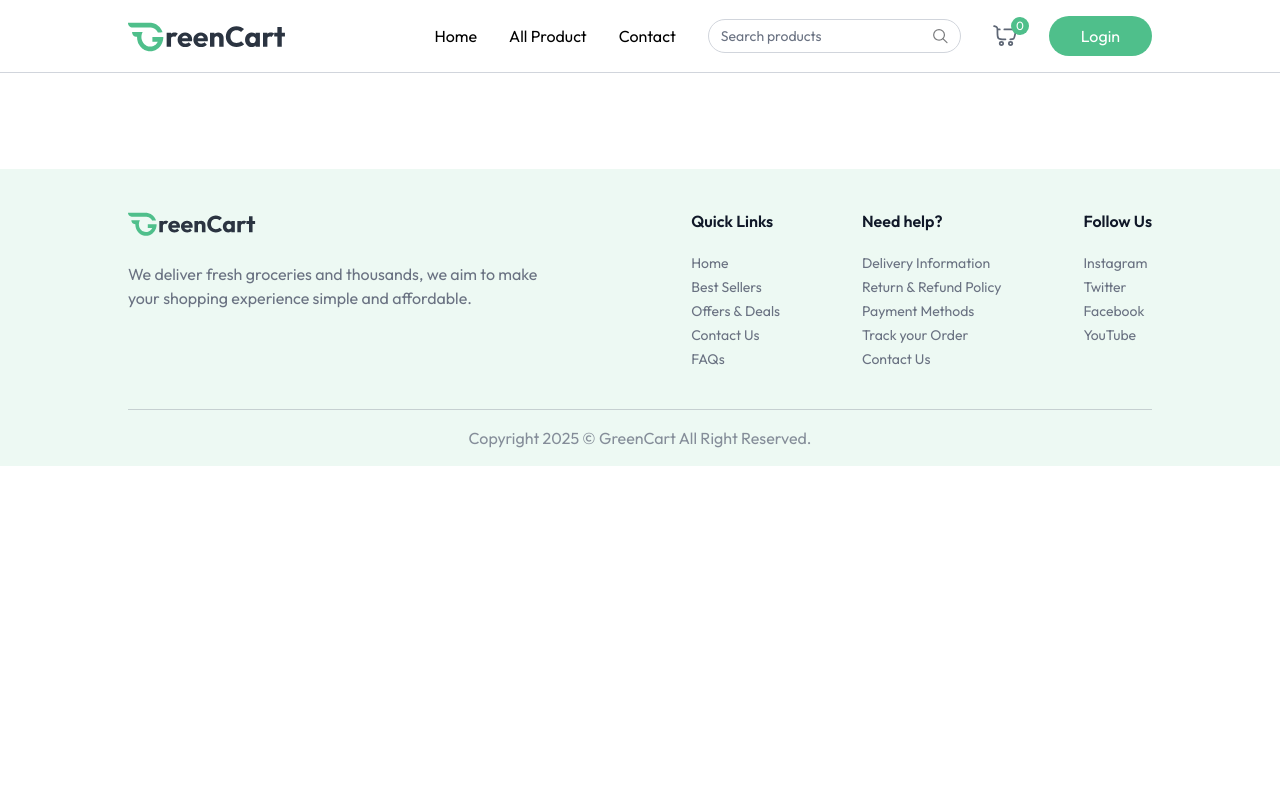
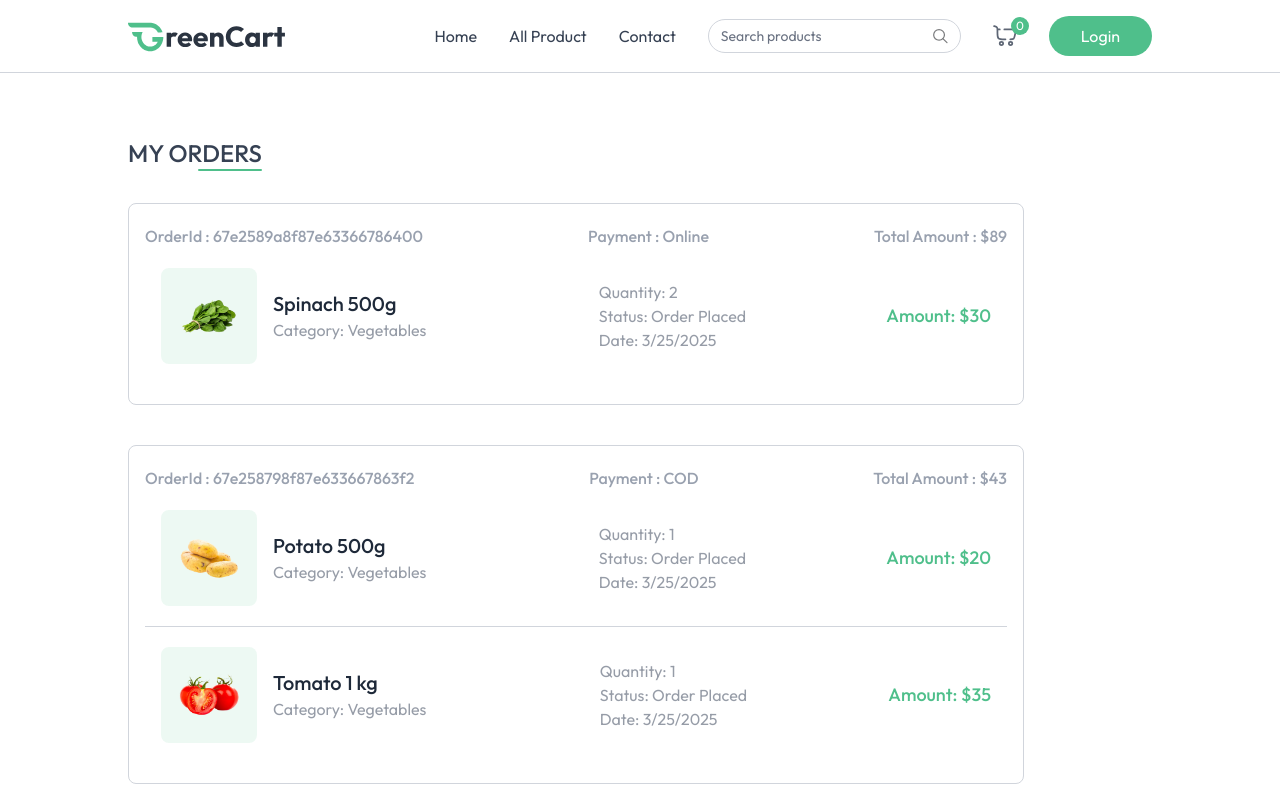
Before and after one commit to KrushitKaneriya/Green-Cart, a React (Vite) app in the folder client/: page /my-orders in a window 1280 px wide. Shown: the top 800 px of the page. Built offline with nearby package versions, Linux system fonts and the light colour scheme.

Commit message:
admin sidebar done

```diff
--- a/client/src/App.jsx
+++ b/client/src/App.jsx
@@ -11,14 +11,17 @@
 import ProductDetails from './pages/ProductDetails';
 import Cart from './pages/Cart';
 import AddAddress from './pages/AddAddress';
+import MyOrders from './pages/MyOrders';
+import SellerLogin from './components/seller/SellerLogin';
+import SellerLayout from './pages/seller/SellerLayout';
 
 const App = () => {
 
   const isSellerPath = useLocation().pathname.includes("seller");
-  const {showUserLogin} = useAppContext()
+  const {showUserLogin, isSeller} = useAppContext()
 
   return (
-    <div>
+    <div className='text-default min-h-screen text-gray-700 bg-white'>
 
       {isSellerPath ? null : <Navbar/>}
       {showUserLogin ? <Login/> : null}
@@ -32,6 +35,10 @@
           <Route path='/products/:category/:id' element={<ProductDetails/>} />
           <Route path='/cart' element={<Cart/>} />
           <Route path='/add-address' element={<AddAddress/>} />
+          <Route path='/my-orders' element={<MyOrders/>} />
+          <Route path='/seller' element={isSeller ? <SellerLayout/> : <SellerLogin/>}>
+
+          </Route>
         </Routes>
       </div>
       {!isSellerPath && <Footer/>}
--- a/client/src/components/ProductCard.jsx
+++ b/client/src/components/ProductCard.jsx
@@ -24,7 +24,7 @@
                 </div>
                 <div className="flex items-end justify-between mt-3">
                     <p className="md:text-xl text-base font-medium text-primary">
-                        {currency}${product.offerPrice}{" "} <span className="text-gray-500/60 md:text-sm text-xs line-through">{currency}${product.price}</span>
+                        {currency}{product.offerPrice}{" "} <span className="text-gray-500/60 md:text-sm text-xs line-through">{currency}{product.price}</span>
                     </p>
                     <div onClick={(e) => {e.stopPropagation(); }} className="text-primary">
                         {!cartItems[product._id] ? (
--- /dev/null
+++ b/client/src/components/seller/SellerLogin.jsx
@@ -0,0 +1,44 @@
+import React, { useEffect, useState } from 'react'
+import { useAppContext } from '../../context/AppContext'
+
+const SellerLogin = () => {
+    const {isSeller, setIsSeller, navigate} = useAppContext()
+    const [email, setEmail] = useState("");
+    const [password, setPassword] = useState("");
+
+    const onSubmitHandler = async (event)=>{
+        event.preventDefault();
+        setIsSeller(true);
+    }
+
+    useEffect(()=>{
+        if (isSeller){
+            navigate("/seller")
+        }
+    },[isSeller])
+
+  return !isSeller && (
+    <form onSubmit={onSubmitHandler} className='min-h-screen flex items-center text-sm text-gray-600'>
+
+    <div className='flex flex-col gap-5 m-auto items-start p-8 py-12 min-w-80 sm:min-w-88 rounded-lg shadow-x1 border border-gray-200'>
+        <p className='text-2xl font-medium m-auto'><span className='text-primary'>Seller</span> Login</p>
+        <div className='w-full'>
+            <p>Email</p>
+            <input onChange={(e)=>setEmail(e.target.value)} value={email}
+            type="email" placeholder='enter your email'
+            className='border border-gray-200 rounded w-full p-2 mt-1 outline-primary'required/>
+        </div>
+        <div className='w-full'>
+            <p>Password</p>
+            <input onChange={(e)=>setPassword(e.target.value)} value={password}
+            type="password" placeholder='enter your password'
+            className='border border-gray-200 rounded w-full p-2 mt-1 outline-primary'required/>
+        </div>
+        <button className='bg-primary text-white w-full py-2 rounded-md cursor-pointer'>Login</button>
+    </div>
+
+    </form>
+  )
+}
+
+export default SellerLogin
--- a/client/src/context/AppContext.jsx
+++ b/client/src/context/AppContext.jsx
@@ -7,11 +7,11 @@
 
 export const AppProvider = ({ children }) => {
 
-    const currency = import.meta.VITE_CURRENCY;
+    const currency = import.meta.env.VITE_CURRENCY;
 
     const navigate = useNavigate();
     const [user, setUser] = useState(null);
-    const [isSeller, setisSeller] = useState(false);
+    const [isSeller, setIsSeller] = useState(false);
     const [showUserLogin, setShowUserLogin] = useState(false);
     const [products, setProducts] = useState([]);
     const [cartItems, setCartItems] = useState({});
@@ -84,7 +84,7 @@
       fetchProducts();
     })
 
-    const value = {navigate, user, setUser, setisSeller,isSeller,showUserLogin,setShowUserLogin,products,currency,addToCart,cartItems, updateCartItem,removeFromCart,searchQuery,setSearchQuery,getCartAmount,getCartCount};
+    const value = {navigate, user, setUser, setIsSeller,isSeller,showUserLogin,setShowUserLogin,products,currency,addToCart,cartItems, updateCartItem,removeFromCart,searchQuery,setSearchQuery,getCartAmount,getCartCount};
 
   return <AppContext.Provider value={value}>
       {children}
--- /dev/null
+++ b/client/src/pages/MyOrders.jsx
@@ -0,0 +1,64 @@
+import React, { useEffect, useState } from 'react'
+import { useAppContext } from '../context/AppContext'
+import { dummyOrders } from '../assets/assets'
+
+const MyOrders = () => {
+    const [myOrders, setMyOrders] = useState([])
+    const {currency} = useAppContext()
+
+    const fetchMyOrders = async () => {
+        setMyOrders(dummyOrders)
+    }
+
+    useEffect(()=>{
+        fetchMyOrders()
+    },[])
+
+  return (
+    <div className='mt-16 pb-16'>
+        <div className='flex flex-col items-end w-max mb-8'>
+           <p className='text-2xl font-medium uppercase'>My Orders</p>
+           <div className='w-16 h-0.5 bg-primary rounded-full'></div>
+        </div>
+        {myOrders.map((order, index)=>(
+            <div key={index} className='border border-gray-300 rounded-lg mb-10 p-4 py-5 max-w-4xl'>
+                <p className='flex justify-between md:items-center text-gray-400 md:font-medium max-md:flex-col'>
+                    <span>OrderId : {order._id}</span>
+                    <span>Payment : {order.paymentType}</span>
+                    <span>Total Amount : {currency}{order.amount}</span>
+                </p>
+                {order.items.map((item, index)=>(
+                    <div key={index}
+                    className={`relative bg-white text-gray-500/70 ${
+                        order.items.length !== index + 1 && "border-b"
+                    } border-gray-300 flex flex-col md:flex-row md:items-center justify-between p-4 py-5 md:gap-16 w-full max-w-4xl`}>
+
+                        <div className='flex items-center mb-4 md:mb-0'>
+                            <div className='bg-primary/10 p-4 rounded-lg'>
+                                <img src={item.product.image[0]} alt="" className='w-16 h-16'/>
+                            </div>
+                            <div className='ml-4'>
+                                <h2 className='text-xl font-medium text-gray-800'>{item.product.name}</h2>
+                                <p>Category: {item.product.category}</p>
+                            </div>
+                        </div>
+
+                    <div className='flex flex-col justify-center md:ml-8 mb-4 md:mb-0'>
+                        <p>Quantity: {item.quantity || "1"}</p>
+                        <p>Status: {order.status}</p>
+                        <p>Date: {new Date(order.createdAt).toLocaleDateString()}</p>
+                    </div>
+                    <p className='text-primary text-lg font-medium'>
+                        Amount: {currency}{item.product.offerPrice * item.quantity}
+                    </p>
+
+                    </div>
+                ))}
+            </div>
+        ))}
+
+    </div>
+  )
+}
+
+export default MyOrders
--- /dev/null
+++ b/client/src/pages/seller/SellerLayout.jsx
@@ -0,0 +1,55 @@
+import { Link, NavLink, Outlet } from "react-router-dom";
+import { assets } from "../../assets/assets";
+import { useAppContext } from "../../context/AppContext";
+
+const SellerLayout = () => {
+
+    const { setIsSeller } = useAppContext();
+
+
+
+    const sidebarLinks = [
+        { name: "Add Product", path: "/seller", icon: assets.add_icon },
+        { name: "Product List", path: "/seller/product-list", icon: assets.product_list_icon },
+        { name: "Orders", path: "/seller/orders", icon: assets.order_icon },
+    ];
+
+    const logout = async () => {
+        setIsSeller(false);
+    }
+
+    return (
+        <>
+            <div className="flex items-center justify-between px-4 md:px-8 border-b border-gray-300 py-3 bg-white ">
+                <Link to='/'>
+                    <img src={assets.logo} alt="logo" className="cursor-pointer w-34 md:w-38"/>
+                </Link>
+                <div className="flex items-center gap-5 text-gray-500">
+                    <p>Hi! Admin</p>
+                    <button onClick={logout} className='border rounded-full text-sm px-4 py-1'>Logout</button>
+                </div>
+            </div>
+            <div className="flex">
+               <div className="md:w-64 w-16 border-r h-[550px] text-base border-gray-300 pt-4 flex flex-col transition-all duration-300">
+                {sidebarLinks.map((item) => (
+                    <NavLink to={item.path} key={item.name} end={item.path === "/seller"}
+                        className={({isActive})=>`flex items-center py-3 px-4 gap-3
+                            ${isActive ? "border-r-4 md:border-r-[6px] bg-primary/10 border-primary text-primary"
+                                : "hover:bg-gray-100/90 border-white "
+                            }`
+                        }
+                    >
+                        <img src={item.icon} alt="" className="w-7 h-7"/>
+                        <p className="md:block hidden text-center">{item.name}</p>
+                    </NavLink>
+                ))}
+            </div>
+            <Outlet/>
+            </div>
+
+        </>
+    );
+};
+
+
+export default SellerLayout
```
